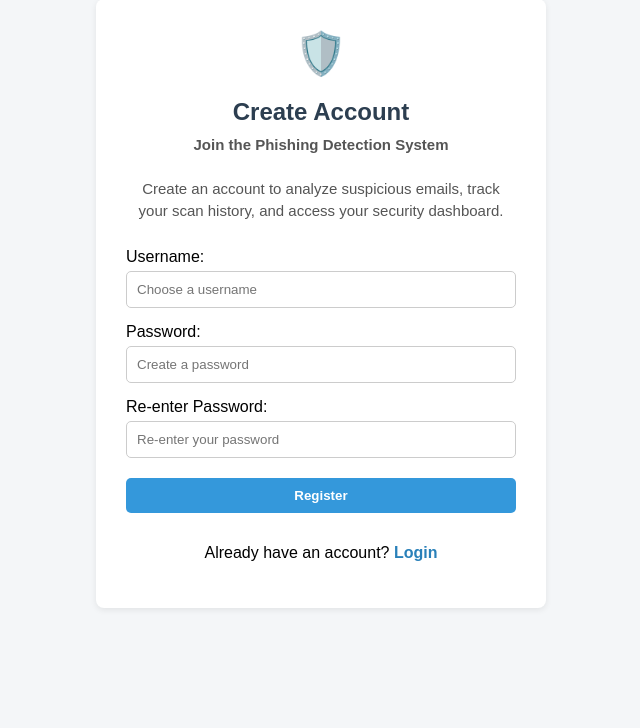
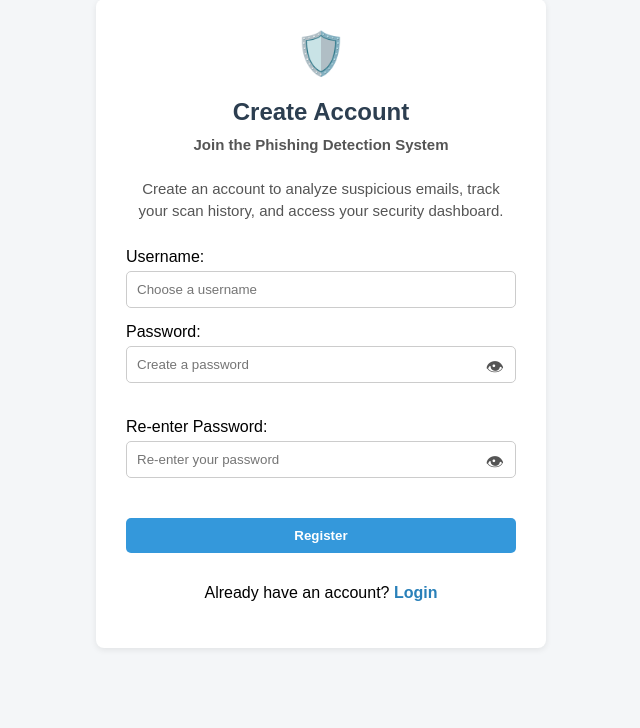
Before and after one commit to vlaw1217/Cyber-Security-Capstone-Project-, a Flask app: page /register in a window 1280 px wide. Shown: the part 81-809 px from the top of the page, without its empty margins (319-959 px from the left). Before the commit the page ends 690 px from the top, so only its background shows below. Run offline with Flask 3, Linux system fonts and the light colour scheme; parts of the project's set-up code (start-up, migrations or seed data) failed here and were passed over.

Commit message:
Add password visibility toggles

```diff
--- a/phishing_system/templates/register.html
+++ b/phishing_system/templates/register.html
@@ -87,6 +87,37 @@
         .link-text {
             text-align: center;
         }
+
+        .password-field {
+            position: relative;
+            width: 100%;
+            margin-bottom: 20px;
+        }
+
+        .password-field input {
+            width: 100%;
+            padding-right: 50px;
+            box-sizing: border-box;
+        }
+
+        .toggle-password {
+            position: absolute;
+            right: 12px;
+            top: 50%;
+            transform: translateY(-50%);
+            border: none;
+            background: transparent;
+            cursor: pointer;
+            font-size: 18px;
+            color: #555;
+            padding: 0;
+            margin: 0;
+        }
+
+        .toggle-password:hover {
+            color: #000;
+        }
+
     </style>
 </head>
 
@@ -106,11 +137,21 @@
             Username:<br>
             <input type="text" name="username" placeholder="Choose a username" required>
 
-            Password:<br>
-            <input type="password" name="password" placeholder="Create a password" required>
+            <label>Password:</label>
+            <div class="password-field">
+                <input type="password" id="password" name="password" placeholder="Create a password" required>
+                <button type="button" class="toggle-password" onclick="togglePassword('password', this)">
+                    👁
+                </button>
+            </div>
 
-            Re-enter Password:<br>
-            <input type="password" name="confirm_password" placeholder="Re-enter your password" required>
+            <label>Re-enter Password:</label>
+            <div class="password-field">
+                <input type="password" id="confirm_password" name="confirm_password" placeholder="Re-enter your password" required>
+                <button type="button" class="toggle-password" onclick="togglePassword('confirm_password', this)">
+                    👁
+                </button>
+            </div>
 
             <input type="submit" value="Register">
         </form>
@@ -120,5 +161,20 @@
         </p>
     </div>
 
+<script>
+    function togglePassword(inputId, buttonElement) {
+        const input = document.getElementById(inputId);
+
+        if (input.type === "password") {
+            input.type = "text";
+            buttonElement.textContent = "🙈";
+        } else {
+            input.type = "password";
+            buttonElement.textContent = "👁";
+        }
+    }
+</script>
+
+
 </body>
 </html>
```
Also changed, not shown: phishing_system/templates/login.html (+50 -2 lines).
